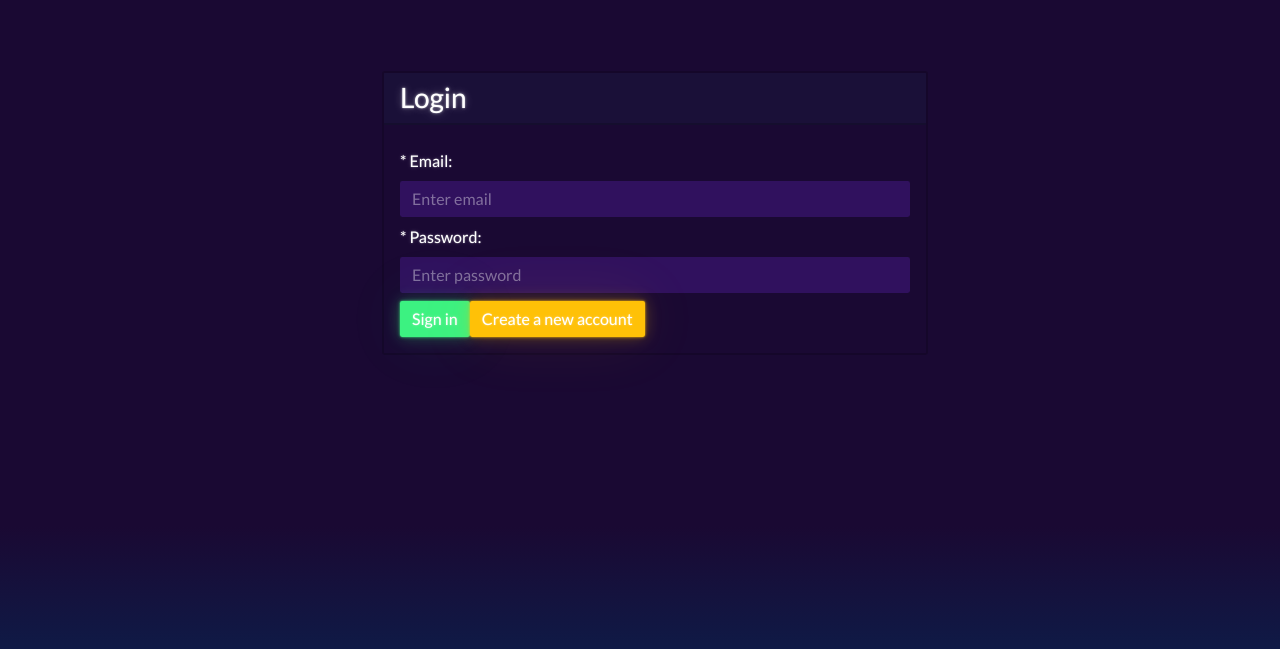
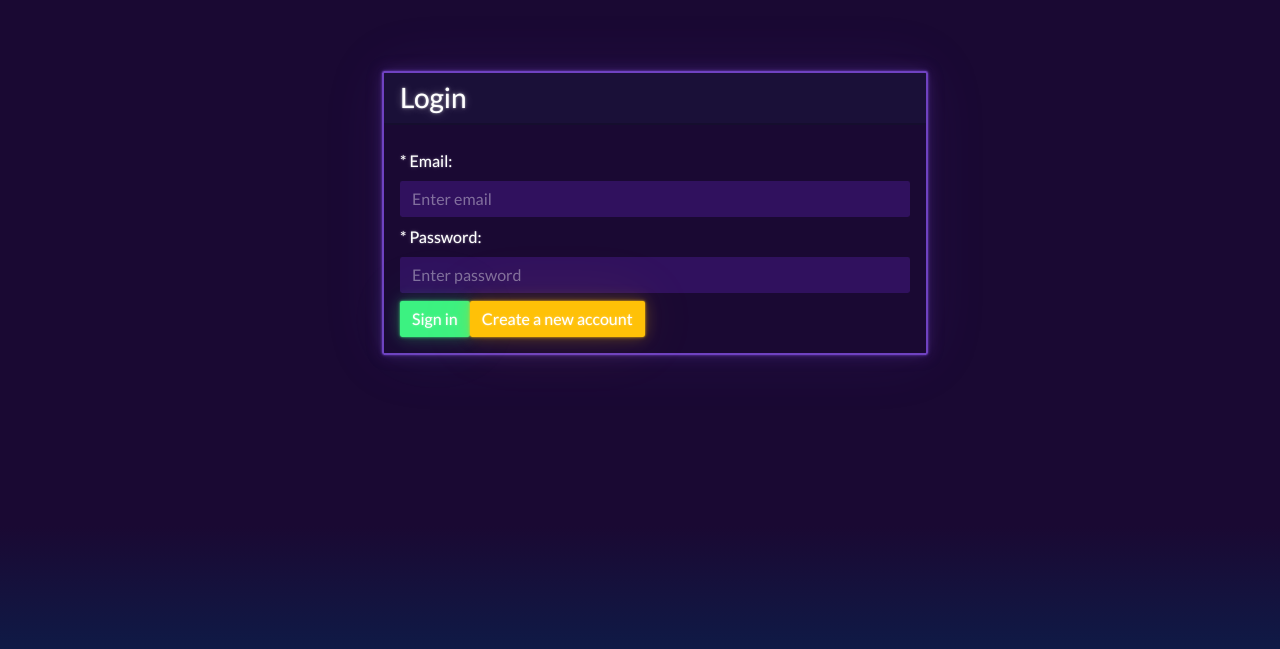
Before and after one commit to GutscheWilly/my-Finances-frontend, a React (Create React App) app: page / in a window 1280 px wide. Shown: the part 113-762 px from the top of the page. Built offline with nearby package versions, Linux system fonts and the light colour scheme.

Commit message:
Set border to Card component

```diff
--- a/src/components/Card.js
+++ b/src/components/Card.js
@@ -2,7 +2,7 @@ import React from 'react';
 
 function Card({ title, children }) {
     return (
-        <div className="card md-3">
+        <div className="card border-primary mb-3">
             <h3 className="card-header">{title}</h3>
             <div className="card-body">
                 {children}
```
